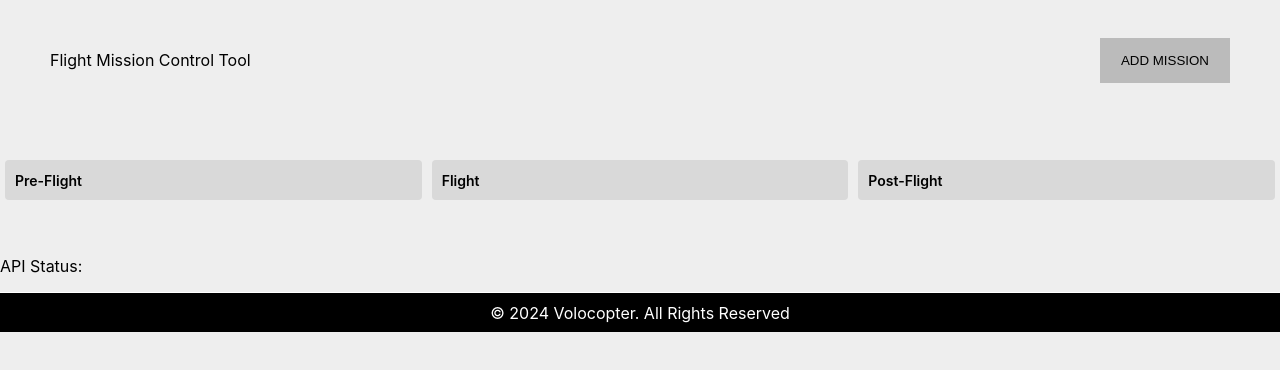
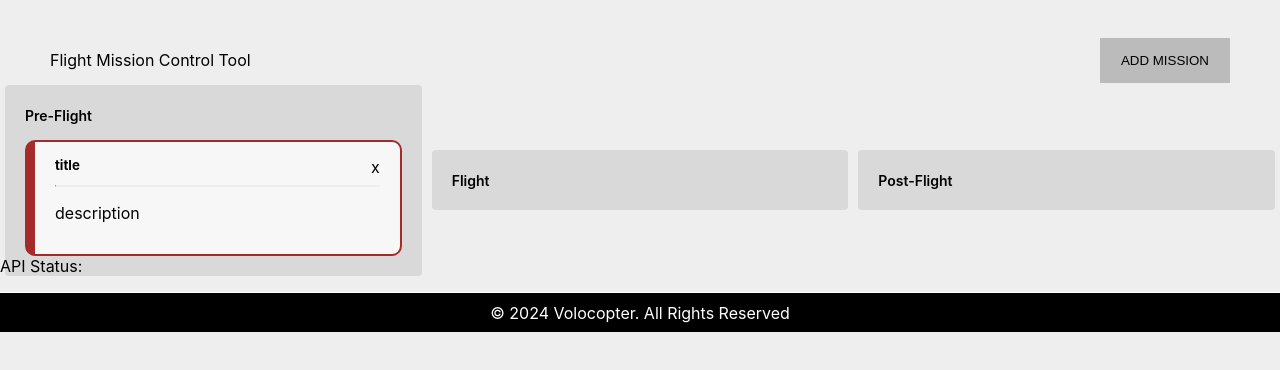
Before and after one commit to adilnesmith/volocopter, a React (Vite) app in the folder client/: page / in a window 1280 px wide. Shown: the top 370 px of the page. Built offline with nearby package versions, Linux system fonts and the light colour scheme; no server answers.

Commit message:
feat: basic card component that will be reuse over the app

```diff
--- a/client/src/components/board/Board.module.scss
+++ b/client/src/components/board/Board.module.scss
@@ -17,7 +17,7 @@
             background-color: #d9d9d9;
             border-radius: 4px;
             flex: 1;
-            padding: 10px;
+            padding: 20px;
             margin: 5px;
 
             label {
--- a/client/src/components/board/index.tsx
+++ b/client/src/components/board/index.tsx
@@ -1,11 +1,13 @@
 import { FC } from 'react';
 import styles from './Board.module.scss';
+import Card from '../card';
 
 const Board: FC<{}> = () => {
   return (
     <section className={styles.wrapper}>
       <div className={styles.wrapper__columns__pre}>
         <label>pre-flight</label>
+        <Card />
       </div>
       <div className={styles.wrapper__columns__in}>
         <label>flight</label>
--- /dev/null
+++ b/client/src/components/card/Card.module.scss
@@ -0,0 +1,28 @@
+.wrapper {
+    bottom: 0;
+    margin-top: 15px;
+    width: 100%;
+    padding: 15px 20px;
+    background-color: #f7f7f7;
+    color: #000;
+    border-radius: 10px;
+    border: 2px solid brown;
+    border-left-width: 10px;
+    border-left-color: brown;
+
+    &__head {
+        display: flex;
+        justify-content: space-between;
+
+        h5 {
+            padding: 0;
+            margin: 0;
+        }
+
+        i {}
+    }
+
+    hr {
+        border-top: 1px solid #eee;
+    }
+}
--- /dev/null
+++ b/client/src/components/card/index.tsx
@@ -0,0 +1,17 @@
+import { FC } from 'react';
+import styles from './Card.module.scss';
+
+const Card: FC<{}> = () => {
+  return (
+    <div className={styles.wrapper}>
+      <div className={styles.wrapper__head}>
+        <h5>title</h5>
+        <div>x</div>
+      </div>
+      <hr />
+      <p>description</p>
+    </div>
+  );
+};
+
+export default Card;
```
